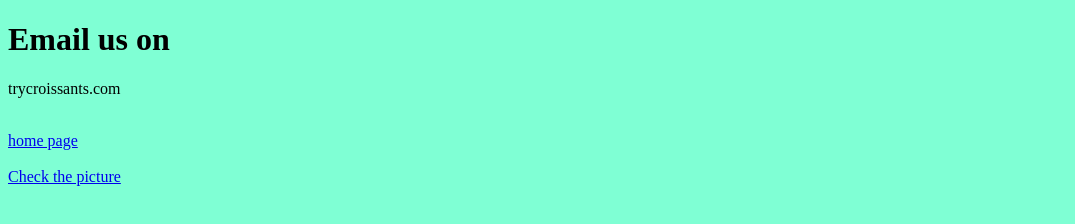
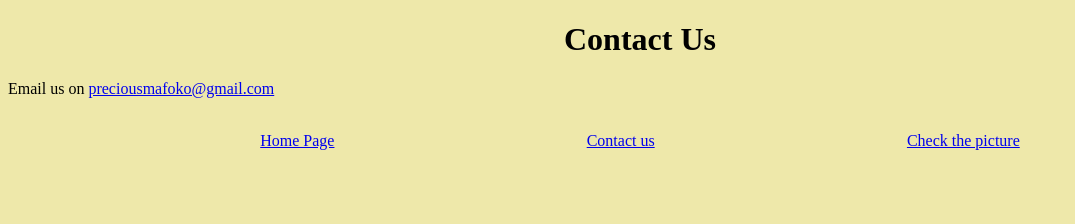
Before and after one commit to GalaletsangM/Croissant, a plain HTML site: page contact.html in a window 1280 px wide. Shown: the whole page, without its empty margins (0-1075 px from the left). Drawn offline with Linux system fonts and the light colour scheme.

Commit message:
SEO friendly

```diff
--- a/contact.html
+++ b/contact.html
@@ -1,18 +1,28 @@
 <!DOCTYPE html>
 <html lang="en">
-<head>
-    <meta charset="UTF-8">
-    <meta name="viewport" content="width=device-width, initial-scale=1.0">
-    <link rel="stylesheet" href="/css/style.css">
+  <head>
+    <meta charset="UTF-8" />
+    <meta name="viewport" content="width=device-width, initial-scale=1.0" />
+    <link rel="stylesheet" href="/css/style.css" />
     <title>Contact Us</title>
-</head>
-<body>
-    <h1>Email us on </h1>
-    <p>trycroissants.com</p>
-    <br>
-    <a href="/index.html">home page</a>
-    <br>
-    <br>
-    <a href="/photo.html">Check the picture</a>
-</body>
+  </head>
+  <body>
+    <h1>Contact Us</h1>
+    <p>
+      Email us on
+      <a href="mailto:preciousmafoko@gmail.com" title="our email address"
+        >preciousmafoko@gmail.com</a
+      >
+    </p>
+    <br />
+    <div class="links">
+      <a href="/index.html" title="Home page of the croissant website"
+        >Home Page</a
+      >
+      <a href="/contact.html" title="Contact page of the croissant website"
+        >Contact us</a
+      >
+      <a href="/photo.html" title="Picture of a croissant">Check the picture</a>
+    </div>
+  </body>
 </html>
--- a/css/style.css
+++ b/css/style.css
@@ -1,3 +1,17 @@
 body {
-    background-color: aquamarine;
+  background-color: palegoldenrod;
 }
+h1 {
+  text-align: center;
+}
+.links {
+  display: flex;
+  justify-content: space-evenly;
+}
+img {
+  display: block;
+  margin: 20px auto;
+  border-radius: 5px;
+  box-shadow: 10px 10px 10px 5px rgba(0, 0, 0, 0.2);
+  width: 400px;
+}
```
Also changed, not shown: index.html (+9 -7 lines), photo.html (+13 -8 lines).
